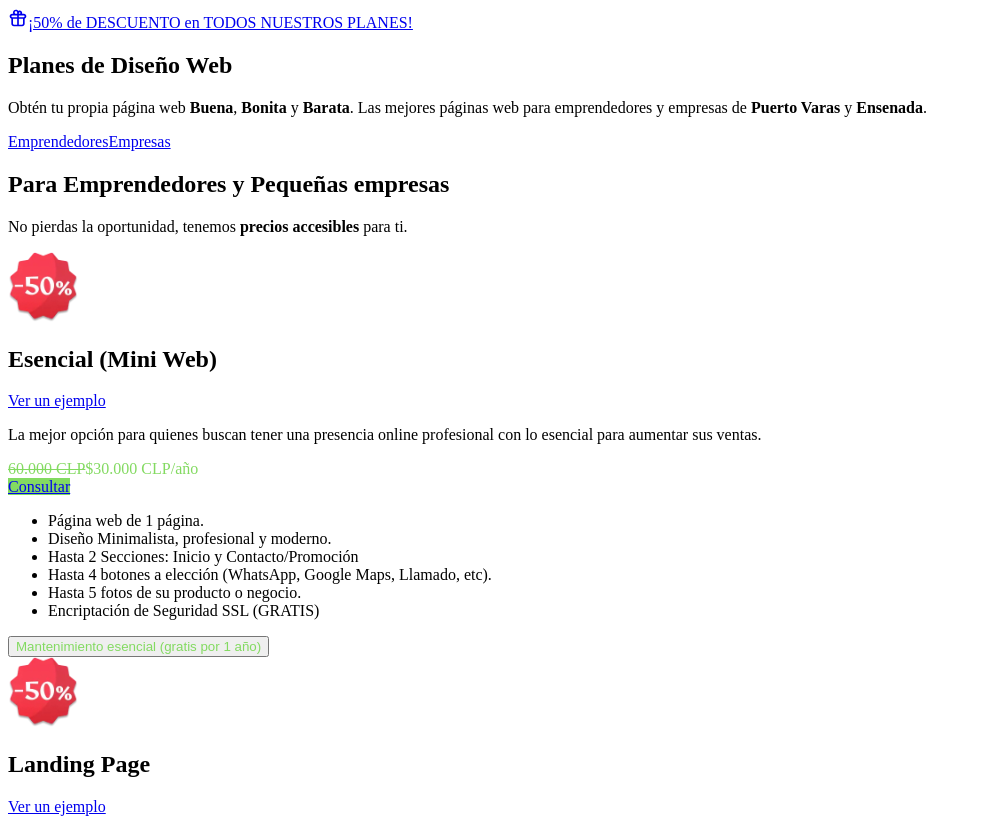
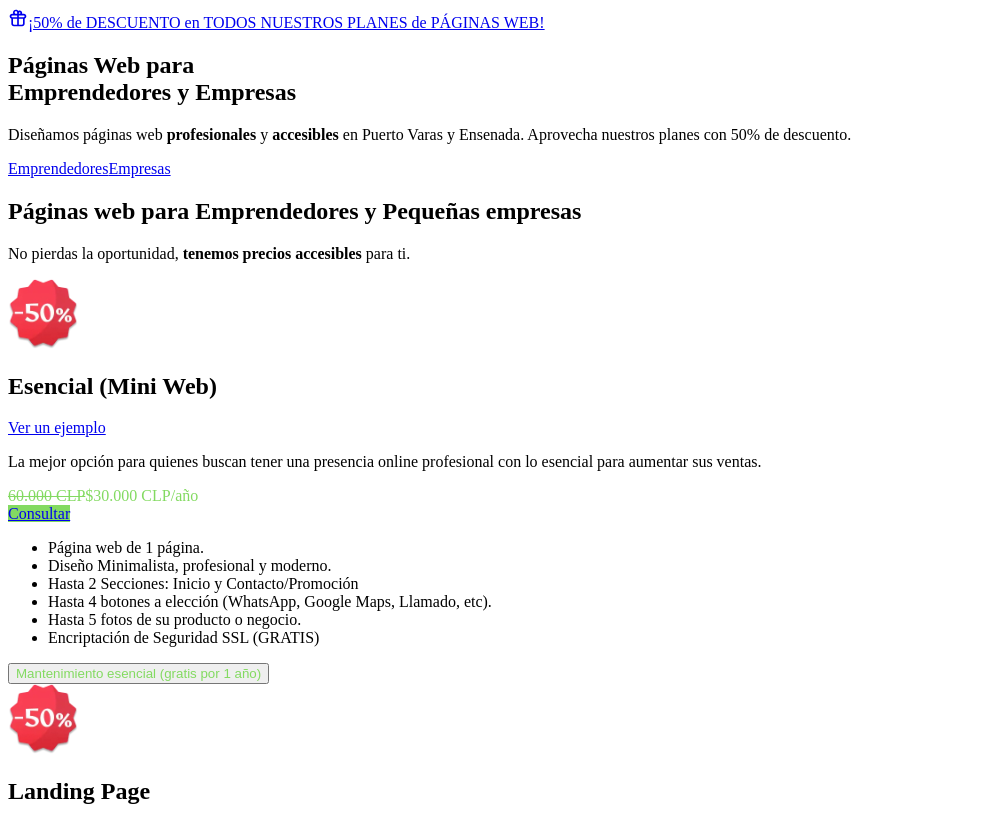
Before and after one commit to imjoaquincancino/react-portfolio, a Next.js app: page /Planes in a window 1280 px wide. Shown: the top 818 px of the page, without its empty margins (0-981 px from the left). Built offline with nearby package versions, Linux system fonts and the light colour scheme.

Commit message:
feat: add Asesoria page with Calendly integration and update routing

```diff
--- a/package.json
+++ b/package.json
@@ -20,6 +20,7 @@
     "lucide-react": "^0.446.0",
     "next": "^14.2.13",
     "react": "^18.3.1",
+    "react-calendly": "^4.3.1",
     "react-dom": "^18.3.1",
     "react-helmet": "^6.1.0",
     "react-router-dom": "^6.26.2",
--- a/src/App.jsx
+++ b/src/App.jsx
@@ -8,6 +8,7 @@ import Home from "./pages/Home"
 import NotFound from "./pages/NotFound";
 import AboutMe from "./pages/Historia";
 import Planes from "./pages/Planes";
+import Asesoria from "./pages/Asesoria";
 
 function App() {
   return (
@@ -17,6 +18,7 @@ function App() {
         <Routes>
           <Route path="/" element={<Home />} />
           <Route path="/planes" element={<Planes />} />
+          <Route path="/asesoria" element={<Asesoria />} />
           <Route path="/historia" element={<AboutMe />} />
           <Route path="*" element={<NotFound />} />
         </Routes>
--- a/src/pages/Planes/index.jsx
+++ b/src/pages/Planes/index.jsx
@@ -24,10 +24,12 @@ export default function Planes() {
   return (
     <main>
       <Helmet>
-        <title>Planes de Diseño Web desde 30.000 | Joaquín Cancino</title>
+        <title>
+          Páginas web desde $30.000 en Puerto Varas y Ensenada | Joaquín Cancino
+        </title>
         <meta
           name="description"
-          content="50% de descuento en todos nuestros Planes de Diseño Web. Tu página web a mitad de precio. Oferta especial para emprendedores y empresas de Puerto Varas y Ensenada."
+          content="Descubre nuestros planes accesibles de diseño web. Páginas web desde $30.000 al año, ideales para emprendedores, empresas y turismo en Puerto Varas y Ensenada."
         />
       </Helmet>
       <section className="h-screen flex items-center justify-center">
@@ -36,19 +38,20 @@ export default function Planes() {
           <div className="flex flex-col items-center justify-center">
             <CTAcampaign
               url={"#planes"}
-              text={"¡50% de DESCUENTO en TODOS NUESTROS PLANES!"}
+              text={
+                "¡50% de DESCUENTO en TODOS NUESTROS PLANES de PÁGINAS WEB!"
+              }
             />
-            <h1 className="mt-6 mb-6 text-balance text-5xl sm:text-6xl md:text-7xl font-bold text-center">
+            <h1 className="mt-6 mb-6 text-balance text-4xl sm:text-5xl md:text-6xl font-bold text-center">
               <strong className="bg-clip-text text-transparent bg-gradient-to-r from-brand to-purple-400 font-extrabold">
-                Planes
+                Páginas Web
               </strong>{" "}
-              de Diseño Web
+              para <br /> Emprendedores y Empresas
             </h1>
             <p className="text-xl font-semibold text-center mx-auto text-gray-300 max-w-xl [&>strong]:text-yellow-200 [&>strong]:font-semibold">
-              Obtén tu propia página web <strong>Buena</strong>,{" "}
-              <strong>Bonita</strong> y <strong>Barata</strong>. Las mejores
-              páginas web para emprendedores y empresas de{" "}
-              <strong>Puerto Varas</strong> y <strong>Ensenada</strong>.
+              Diseñamos páginas web <strong>profesionales</strong> y{" "}
+              <strong>accesibles</strong> en Puerto Varas y Ensenada. Aprovecha
+              nuestros planes con 50% de descuento.
             </p>
 
             <div className="grid grid-cols-1 md:grid-cols-2 gap-6 md:gap-32 mt-6">
@@ -80,12 +83,11 @@ export default function Planes() {
           <div className="bg-gradient-to-br from-[#77b75d2a] to-[#00e5ff29] w-3/4 absolute -z-10  blur-[160px] md:blur-[300px] rounded-full h-3/4"></div>
           <div className="space-y-1 z-10">
             <h2 className="bg-clip-text text-2xl text-transparent bg-gradient-to-tr from-[#76B75D] to-[#00E5FF] font-semibold">
-              Para <strong>Emprendedores</strong> y{" "}
+              Páginas web para <strong>Emprendedores</strong> y{" "}
               <strong>Pequeñas empresas</strong>
             </h2>
             <p className="max-w-screen-lg text-balance text-2xl font-normal font-heading md:text-3xl lg:text-4xl md:leading-tight">
-              No pierdas la oportunidad, tenemos{" "}
-              <strong>precios accesibles</strong> para ti.
+              No pierdas la oportunidad, <strong>tenemos precios accesibles</strong> para ti.
             </p>
           </div>
           <div className="grid grid-cols-1 lg:grid-cols-2 gap-12 lg:gap-20 mt-8">
@@ -115,7 +117,7 @@ export default function Planes() {
           <div className="bg-gradient-to-l from-[#ffdb582f] to-[#f75ec92a] w-3/4 absolute -z-10  blur-[160px] md:blur-[300px] rounded-full h-3/4"></div>
           <div className="space-y-1 z-10">
             <h2 className="bg-clip-text text-2xl text-transparent bg-gradient-to-tr from-[#FFDC58] to-[#F76C5E] font-semibold">
-              Para <strong>Empresas medianas</strong> y{" "}
+              Páginas web para <strong>Empresas medianas</strong> y{" "}
               <strong>Corporaciones</strong>
             </h2>
             <p className="max-w-screen-lg text-balance text-2xl font-normal font-heading md:text-3xl lg:text-4xl md:leading-tight">
@@ -150,10 +152,10 @@ export default function Planes() {
           <div className="bg-gradient-to-l from-[#f76b5e28] to-[#e6394728] w-3/4 absolute -z-10  blur-[160px] md:blur-[300px] rounded-full h-3/4"></div>
           <div className="space-y-1 z-10">
             <span className="bg-clip-text text-2xl text-transparent bg-gradient-to-tr from-[#f77f5e] to-[#e63939] font-semibold">
-              Para <strong>Restaurantes</strong> y <strong>Cabañas</strong>
+              Páginas web para <strong>Restaurantes</strong> y <strong>Cabañas</strong>
             </span>
             <h2 className="max-w-screen-lg text-balance text-2xl font-normal font-heading md:text-3xl xl:text-4xl md:leading-tight">
-              Tenemos la solución que estás buscando para tu negocio.
+              Nos especializamos en <strong>aumentar las ventas</strong> de tu negocio turístico.
             </h2>
           </div>
           <div className="grid grid-cols-1 lg:grid-cols-2 gap-12 lg:gap-20 mt-8">
@@ -207,7 +209,7 @@ export default function Planes() {
           </div>
         </div>
       </section>
-      <CTAend scroll={true}/>
+      <CTAend scroll={true} />
     </main>
   );
 }
```
Also changed, not shown: src/pages/Asesoria/index.jsx (added, +29 -0 lines), src/pages/Home/Inicio.jsx (+32 -5 lines).
